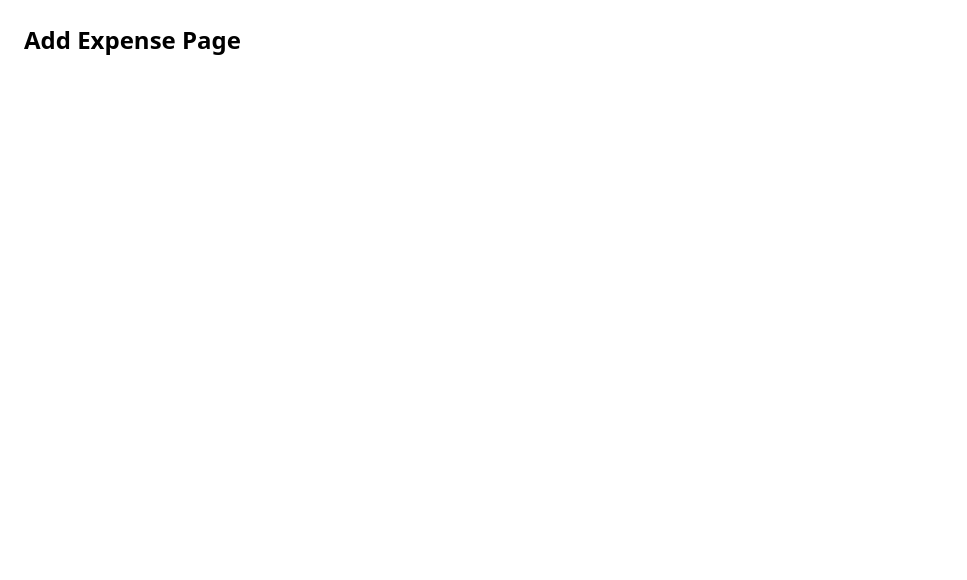
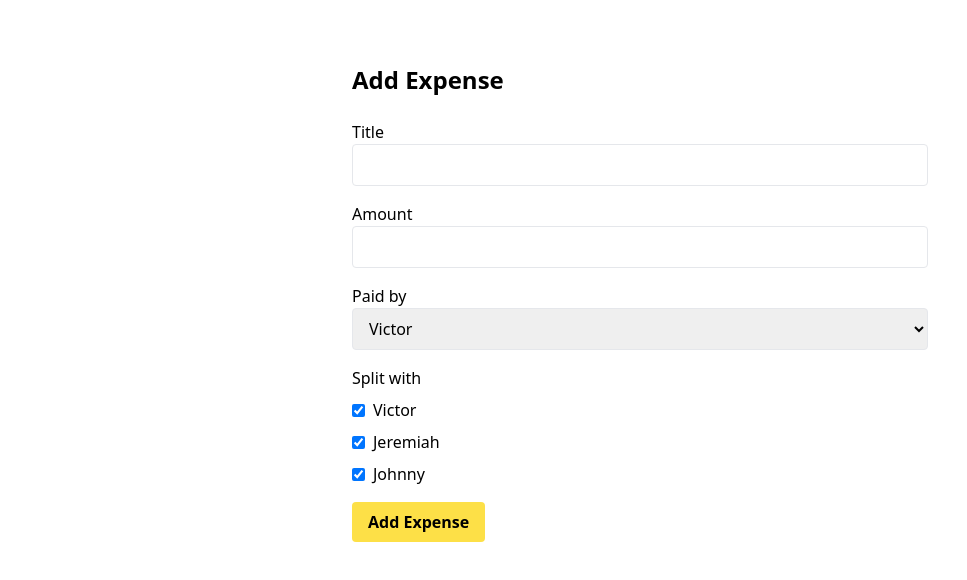
Before and after one commit to VictorRodriguez7/split-the-bill, a React (Vite) app in the folder client/: page /groups/1/add in a window 1280 px wide. Shown: the top 580 px of the page, without its empty margins (0-967 px from the left). Built offline with nearby package versions, Linux system fonts and the light colour scheme.

Commit message:
Implemented UI pages and components

```diff
--- a/client/package.json
+++ b/client/package.json
@@ -10,6 +10,7 @@
     "preview": "vite preview"
   },
   "dependencies": {
+    "jspdf": "^3.0.1",
     "react": "^19.0.0",
     "react-dom": "^19.0.0",
     "react-router-dom": "^7.4.1"
--- a/client/src/pages/AddExpense.jsx
+++ b/client/src/pages/AddExpense.jsx
@@ -1,3 +1,111 @@
+import { useState } from 'react';
+import { useParams, useNavigate } from 'react-router-dom';
+
+// Dummy group (you can replace this later with data from backend)
+const dummyGroup = {
+  id: '1',
+  name: 'Roommates',
+  members: ['Victor', 'Jeremiah', 'Johnny'],
+};
+
 export default function AddExpense() {
-    return <h1 className="text-2xl font-semibold">Add Expense Page</h1>
+  const { id } = useParams();
+  const navigate = useNavigate();
+
+  const [title, setTitle] = useState('');
+  const [amount, setAmount] = useState('');
+  const [paidBy, setPaidBy] = useState(dummyGroup.members[0]);
+  const [splitWith, setSplitWith] = useState(dummyGroup.members);
+
+  const handleCheckboxChange = (member) => {
+    if (splitWith.includes(member)) {
+      setSplitWith(splitWith.filter((m) => m !== member));
+    } else {
+      setSplitWith([...splitWith, member]);
+    }
+  };
+
+  const handleSubmit = (e) => {
+    e.preventDefault();
+
+    const newExpense = {
+      title,
+      amount: parseFloat(amount),
+      paidBy,
+      splitWith,
+    };
+
+    console.log('New expense:', newExpense);
+
+    // Redirect to group page (for now)
+    navigate(`/groups/${id}`);
+  };
+
+  return (
+    <div className="max-w-xl mx-auto mt-10">
+      <h2 className="text-2xl font-semibold mb-6">Add Expense</h2>
+      <form onSubmit={handleSubmit} className="space-y-4">
+        <div>
+          <label className="block font-medium">Title</label>
+          <input
+            type="text"
+            className="w-full border px-3 py-2 rounded"
+            value={title}
+            onChange={(e) => setTitle(e.target.value)}
+            required
+          />
+        </div>
+
+        <div>
+          <label className="block font-medium">Amount</label>
+          <input
+            type="number"
+            step="0.01"
+            className="w-full border px-3 py-2 rounded"
+            value={amount}
+            onChange={(e) => setAmount(e.target.value)}
+            required
+          />
+        </div>
+
+        <div>
+          <label className="block font-medium">Paid by</label>
+          <select
+            className="w-full border px-3 py-2 rounded"
+            value={paidBy}
+            onChange={(e) => setPaidBy(e.target.value)}
+          >
+            {dummyGroup.members.map((member) => (
+              <option key={member} value={member}>
+                {member}
+              </option>
+            ))}
+          </select>
+        </div>
+
+        <div>
+          <label className="block font-medium mb-2">Split with</label>
+          <div className="space-y-2">
+            {dummyGroup.members.map((member) => (
+              <label key={member} className="flex items-center gap-2">
+                <input
+                  type="checkbox"
+                  checked={splitWith.includes(member)}
+                  onChange={() => handleCheckboxChange(member)}
+                />
+                {member}
+              </label>
+            ))}
+          </div>
+        </div>
+
+        <button
+          type="submit"
+          className="bg-yellow-300 hover:bg-yellow-400 px-4 py-2 rounded font-semibold"
+        >
+          Add Expense
+        </button>
+      </form>
+    </div>
+  );
 }
--- a/client/src/pages/CreateGroup.jsx
+++ b/client/src/pages/CreateGroup.jsx
@@ -1,3 +1,94 @@
+import { useState } from 'react';
+import { useNavigate } from 'react-router-dom';
+
 export default function CreateGroup() {
-    return <h1 className="text-2xl font-semibold">Create Group Page</h1>
+  const [groupName, setGroupName] = useState('');
+  const [members, setMembers] = useState(['']);
+  const navigate = useNavigate();
+
+  const handleMemberChange = (index, value) => {
+    const newMembers = [...members];
+    newMembers[index] = value;
+    setMembers(newMembers);
+  };
+
+  const addMember = () => {
+    setMembers([...members, '']);
+  };
+
+  const removeMember = (index) => {
+    const newMembers = [...members];
+    newMembers.splice(index, 1);
+    setMembers(newMembers);
+  };
+
+  const handleSubmit = (e) => {
+    e.preventDefault();
+
+    const newGroup = {
+      name: groupName,
+      members: members.filter((m) => m.trim() !== '')
+    };
+
+    console.log('Group created:', newGroup);
+
+    // Redirect back to landing page (for now)
+    navigate('/');
+  };
+
+  return (
+    <div className="max-w-xl mx-auto mt-10">
+      <h2 className="text-2xl font-semibold mb-6">Create a New Group</h2>
+      <form onSubmit={handleSubmit} className="space-y-4">
+        <div>
+          <label className="block font-medium">Group Name</label>
+          <input
+            className="w-full border border-gray-300 rounded px-3 py-2 mt-1"
+            type="text"
+            value={groupName}
+            onChange={(e) => setGroupName(e.target.value)}
+            required
+          />
+        </div>
+
+        <div>
+          <label className="block font-medium mb-1">Group Members</label>
+          {members.map((member, index) => (
+            <div key={index} className="flex items-center mb-2">
+              <input
+                type="text"
+                value={member}
+                onChange={(e) => handleMemberChange(index, e.target.value)}
+                className="w-full border border-gray-300 rounded px-3 py-2"
+                required
+              />
+              {members.length > 1 && (
+                <button
+                  type="button"
+                  onClick={() => removeMember(index)}
+                  className="ml-2 text-red-500"
+                >
+                  ✕
+                </button>
+              )}
+            </div>
+          ))}
+          <button
+            type="button"
+            onClick={addMember}
+            className="text-sm text-blue-500 hover:underline"
+          >
+            + Add another member
+          </button>
+        </div>
+
+        <button
+          type="submit"
+          className="bg-yellow-300 hover:bg-yellow-400 text-black font-semibold py-2 px-4 rounded"
+        >
+          Create Group
+        </button>
+      </form>
+    </div>
+  );
 }
--- a/client/src/pages/GroupPage.jsx
+++ b/client/src/pages/GroupPage.jsx
@@ -1,3 +1,109 @@
+import { useParams, Link } from 'react-router-dom';
+import { jsPDF } from 'jspdf'; // For PDF export
+
+const dummyGroups = [
+  {
+    id: '1',
+    name: 'Roommates',
+    members: ['Victor', 'Jeremiah', 'Johnny'],
+    expenses: [
+      {
+        id: 'exp1',
+        title: 'Groceries',
+        amount: 60,
+        paidBy: 'Victor',
+        splitWith: ['Victor', 'Jeremiah', 'Johnny']
+      },
+      {
+        id: 'exp2',
+        title: 'Pizza Night',
+        amount: 40,
+        paidBy: 'Jeremiah',
+        splitWith: ['Jeremiah', 'Johnny']
+      }
+    ]
+  }
+];
+
 export default function GroupPage() {
-    return <h1 className="text-2xl font-semibold">Group Page</h1>
+  const { id } = useParams();
+  const group = dummyGroups.find((g) => g.id === id);
+
+  const handleExport = () => {
+    const doc = new jsPDF();
+    doc.setFontSize(16);
+    doc.text(group.name + ' - Expense Summary', 10, 10);
+
+    group.expenses.forEach((exp, i) => {
+      const y = 20 + i * 10;
+      doc.setFontSize(12);
+      doc.text(
+        `${exp.title} - $${exp.amount} | Paid by: ${exp.paidBy} | Split with: ${exp.splitWith.join(', ')}`,
+        10,
+        y
+      );
+    });
+
+    doc.save(`${group.name}-expenses.pdf`);
+  };
+
+  if (!group) {
+    return <div className="text-center mt-10 text-gray-600">Group not found.</div>;
+  }
+
+  return (
+    <div className="max-w-xl mx-auto mt-10">
+      <h1 className="text-3xl font-bold mb-2">{group.name}</h1>
+      <p className="text-gray-600 mb-6">Members: {group.members.join(', ')}</p>
+
+      <div className="flex gap-4 mb-6">
+        <Link
+          to={`/groups/${group.id}/add`}
+          className="bg-blue-500 text-white px-4 py-2 rounded"
+        >
+          + Add Expense
+        </Link>
+
+        <button
+          onClick={handleExport}
+          className="bg-green-500 text-white px-4 py-2 rounded"
+        >
+          Export Expenses
+        </button>
+      </div>
+
+      {group.expenses.length === 0 ? (
+        <p className="text-gray-500">No expenses added yet.</p>
+      ) : (
+        <div className="space-y-4">
+          {group.expenses.map((expense) => (
+            <div
+              key={expense.id}
+              className="border border-gray-200 rounded p-4 shadow-sm"
+            >
+              <h3 className="font-semibold text-lg">{expense.title}</h3>
+              <p className="text-sm text-gray-600">
+                Amount: ${expense.amount} | Paid by: {expense.paidBy}
+              </p>
+              <div className="mt-2 text-sm text-gray-600">
+                {expense.splitWith
+                  .filter((person) => person !== expense.paidBy)
+                  .map((person) => (
+                    <div key={person} className="flex items-center gap-2">
+                      <input type="checkbox" disabled />
+                      <span>
+                        {person} owes ${(
+                          expense.amount / expense.splitWith.length
+                        ).toFixed(2)}{' '}
+                        to {expense.paidBy}
+                      </span>
+                    </div>
+                  ))}
+              </div>
+            </div>
+          ))}
+        </div>
+      )}
+    </div>
+  );
 }
--- a/client/src/pages/LandingPage.jsx
+++ b/client/src/pages/LandingPage.jsx
@@ -1,3 +1,33 @@
+import { Link } from 'react-router-dom';
+
+const dummyGroups = [
+  { id: '1', name: 'Roommates' },
+  { id: '2', name: 'Denver Trip' },
+];
+
 export default function LandingPage() {
-    return <h1 className="text-2xl font-semibold">Landing Page</h1>
+  return (
+    <div className="max-w-xl mx-auto mt-10">
+      <h1 className="text-3xl font-bold mb-6">Split the Bill</h1>
+
+      <Link
+        to="/create"
+        className="inline-block bg-yellow-300 hover:bg-yellow-400 text-black font-semibold py-2 px-4 rounded mb-8"
+      >
+        + Create Group
+      </Link>
+
+      <div className="space-y-4">
+        {dummyGroups.map((group) => (
+          <Link
+            key={group.id}
+            to={`/groups/${group.id}`}
+            className="block p-4 border border-gray-200 rounded hover:bg-gray-100"
+          >
+            {group.name}
+          </Link>
+        ))}
+      </div>
+    </div>
+  );
 }
```
Also changed, not shown: 1 other file (tests, documents, lock files or other folders).
